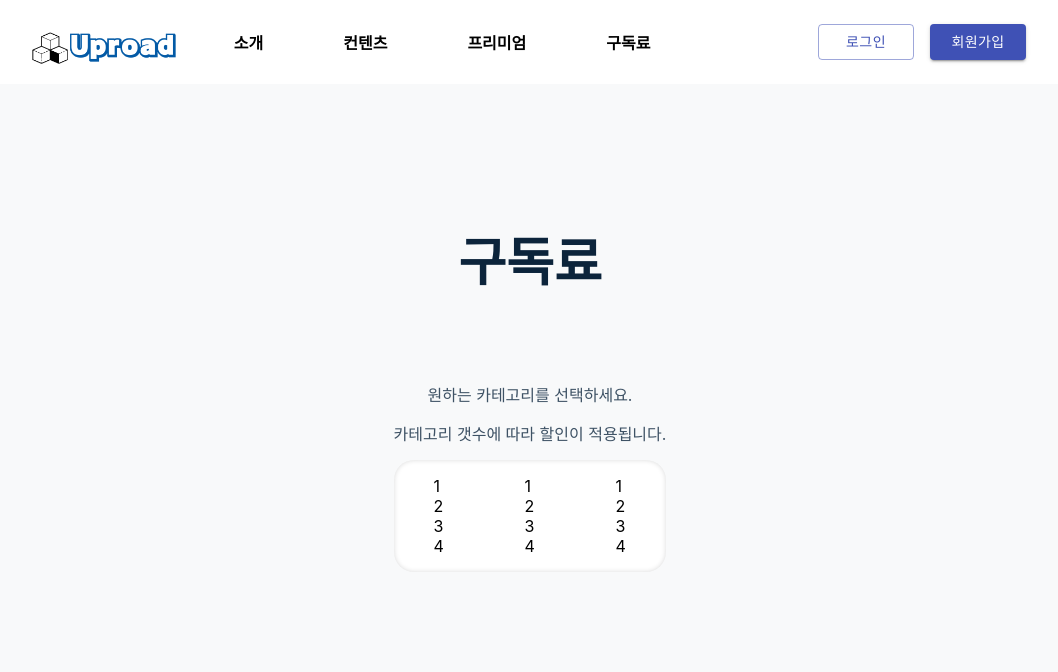
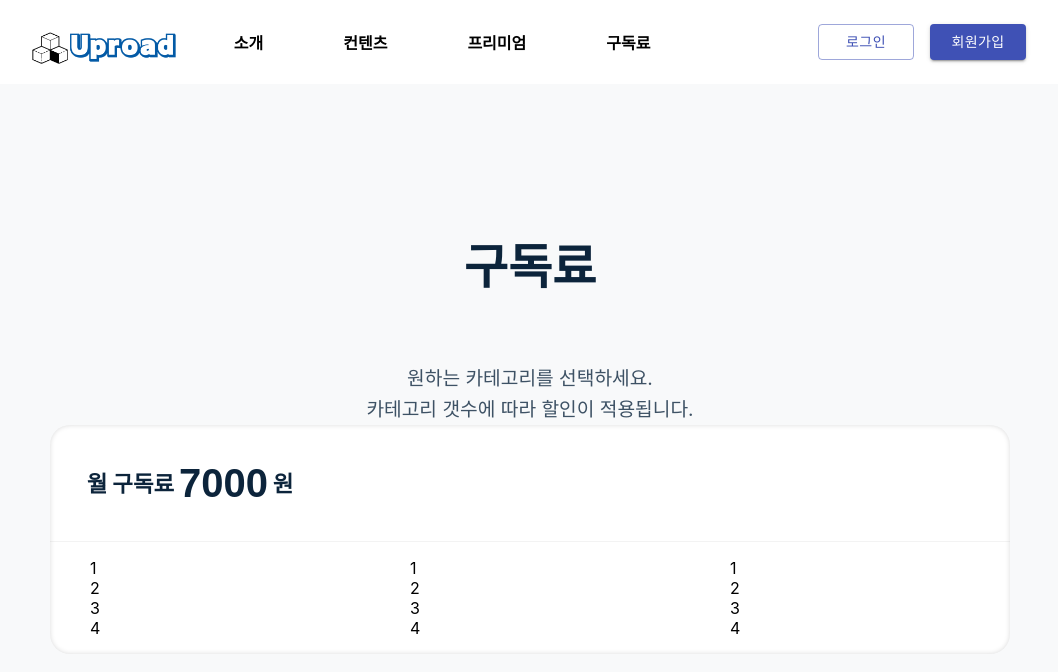
Before and after one commit to pby1360/Uproad, a React (Create React App) app in the folder frontend/: page /price in a window 1280 px wide. Shown: the top 672 px of the page, without its empty margins (110-1168 px from the left). Built offline with nearby package versions, Linux system fonts and the light colour scheme.

Commit message:
구독료 화면 구성 #2

```diff
--- a/frontend/src/App.scss
+++ b/frontend/src/App.scss
@@ -193,49 +193,3 @@
     // }
   }
 }
-
-//가격
-.price-content-info {
-  position: relative;
-  display: flex;
-  flex-direction: column;
-  -webkit-box-align: center;
-  align-items: center;
-  padding: 50px 32px 146px;
-  background-color: rgb(248, 249, 250);
-
-  .price-content-info-phrase {
-    flex: 1;
-    -webkit-box-align: center;
-    align-items: center;
-    h1 {
-      color: rgb(12, 36, 59);
-      font-size: 52px;
-      font-weight: 800;
-      white-space: normal;
-      text-align: center;
-      word-break: keep-all;
-    }
-    h2 {
-      color: rgb(62, 82, 101);
-      font-size: 16px;
-      line-height: 1.6;
-      font-weight: 400;
-      text-align: center;
-      white-space: pre-line;
-    }
-
-    .price-select-content {
-      margin-bottom: 30px;
-      width: 100%;
-      background-color: rgb(255, 255, 255);
-      box-shadow: inset 0 0 5px rgba(0, 0, 0, 0.15);
-      border-radius: 20px;
-      overflow: hidden;
-      display: flex;
-      flex-direction: column;
-      -webkit-box-align: stretch;
-      align-items: stretch;
-    }
-  }
-}
--- a/frontend/src/pages/Price.js
+++ b/frontend/src/pages/Price.js
@@ -1,15 +1,23 @@
 import React from "react";
+import PriceStyle from "../styles/Price.scss";
+
 
 const Price = () => {
   return (
-    <section>
-      <article className="price-content-info">
-        <section className="price-content-info-phrase">
+    <div className={PriceStyle}>
+      <section className="price-content-info">
+        <article className="price-content-info-phrase">
           <h1>구독료</h1>
           <h2>원하는 카테고리를 선택하세요.</h2>
           <h2>카테고리 갯수에 따라 할인이 적용됩니다.</h2>
-          <div className="price-select-content">
-            <section style={{display: "flex"}}>
+
+          <article className="price-select-content">
+            <section className="monthly-price-title">
+              <section className="title">월 구독료</section>
+              <span className="total-price">7000</span>
+              <section className="title">원</section>
+            </section>
+            <article style={{display: "flex"}}>
               <article style={{flex: "1"}}>
                 <ul style={{listStyle: "none"}}>
                   <li>1</li>
@@ -34,11 +42,13 @@ const Price = () => {
                   <li>4</li>
                 </ul>
               </article>
-            </section>
-          </div>
-        </section>
-      </article>
-    </section>
+            </article>
+          </article>
+        </article>
+      </section>
+
+
+    </div>
   )
 }
 
--- a/frontend/src/styles/Price.scss
+++ b/frontend/src/styles/Price.scss
@@ -11,9 +11,10 @@
 
   .price-content-info-phrase {
     display: flex;
-    flex: 1;
-    -webkit-box-align: center;
+    flex: 1 1;
     align-items: center;
+    flex-direction: column;
+    width: 100%;
     h1 {
       display: flex;
       color: rgb(12, 36, 59);
@@ -26,19 +27,48 @@
     h2 {
       display: flex;
       color: rgb(62, 82, 101);
-      font-size: 1rem;
-      line-height: 0.8;
+      font-size: 1.2rem;
+      line-height: 0;
       font-weight: 400;
       text-align: center;
       white-space: pre-line;
     }
-
+    .monthly-price-title {
+      width: 100%;
+      display: flex;
+      -webkit-box-align: center;
+      align-items: center;
+      box-sizing: border-box;
+      padding: 2rem 2rem;
+      border-bottom: 0.1rem solid rgba(34, 34, 34, 0.05);
+      order: -1;
+    }
+    .title{
+      color: #0c243b;
+      font-size: 1.4rem;
+      font-weight: 800;
+      line-height: 1.3;
+      margin-left: 0.3rem;
+    }
+    .total-price{
+      font-family: "Barlow Condensed", sans-serif;
+      color: #0c243b;
+      font-weight: 600;
+      font-size: 2.5rem;
+      line-height: 1.3;
+      margin-left: 0.3rem;
+    }
     .price-select-content {
+      width: 100%;
+      background-color: rgb(255, 255, 255);
+      box-shadow: inset 0 0 5px rgba(0, 0, 0, 0.15);
+      border-radius: 20px;
+      overflow: hidden;
       display: flex;
-      width: 100%;
+      flex-direction: column;
+      -webkit-box-align: stretch;
+      align-items: stretch;
     }
-
-
   }
 
 }
```
